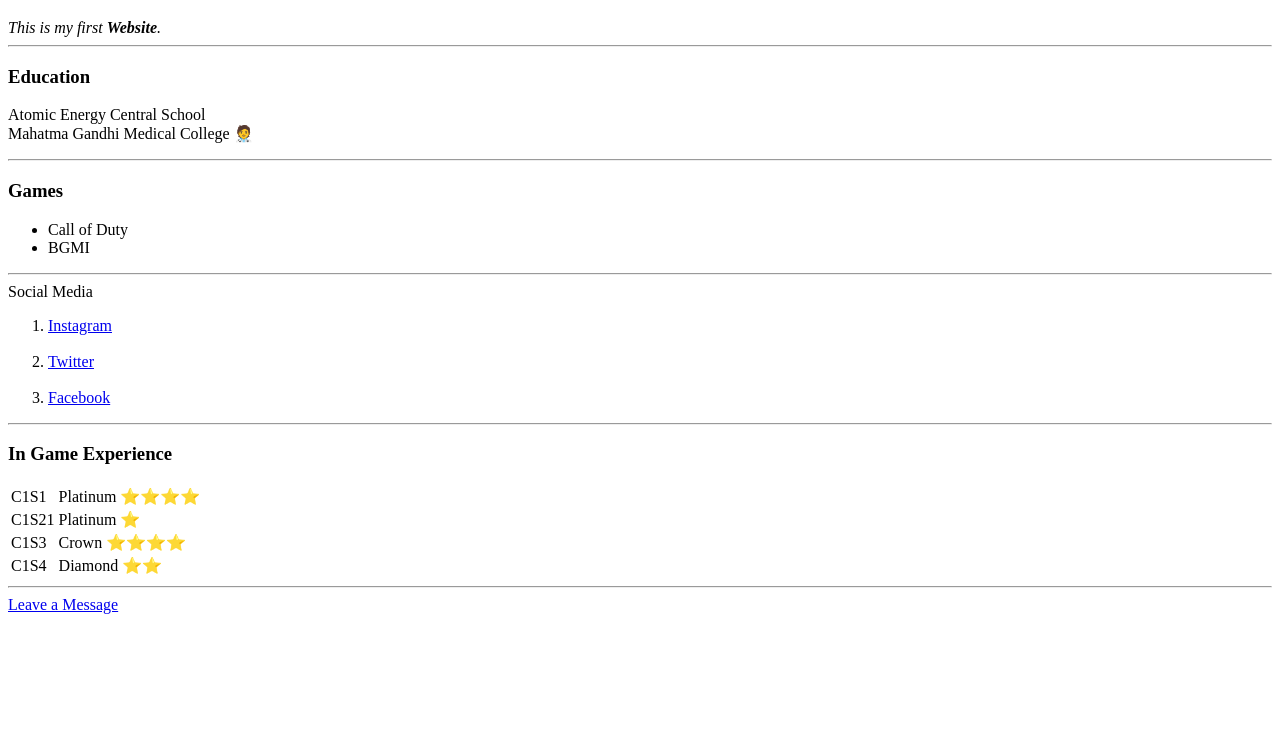
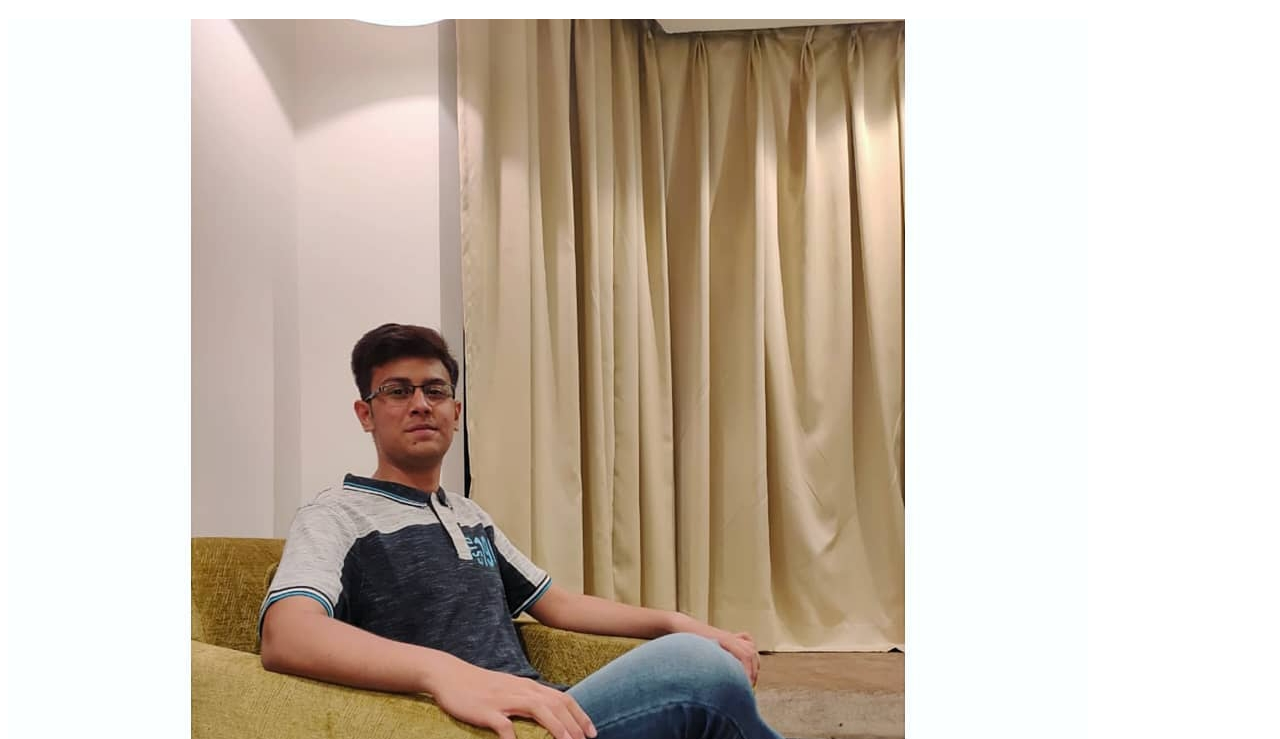
Before and after one commit to ArnavRw21/cv, a plain HTML site: page index.html in a window 1280 px wide. Shown: the part 61-800 px from the top of the page. Drawn offline with Linux system fonts and the light colour scheme.

Commit message:
update index.html
add code line for pic

```diff
--- a/index.html
+++ b/index.html
@@ -8,6 +8,7 @@
 </head>
 <body>
 <h1>Shivam Rawat</h1>
+<img src="sr.jpg">
 <i>This is my first <strong>Website</strong>.</i>
 <hr size="2">
 <h3>Education</h3>
```
